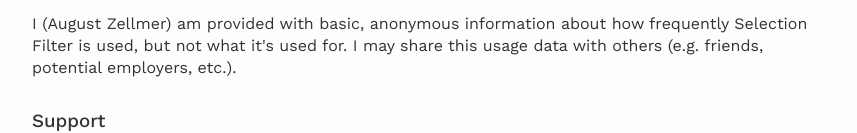
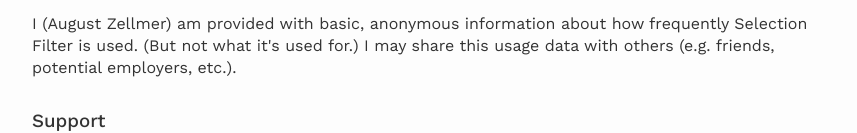
Before and after one commit to AugustZellmer/Selection-Filter-Site, a plain HTML site: page index.html in a window 1280 px wide. Shown: the part 1571-1704 px from the top of the page, without its empty margins (208-1065 px from the left). Drawn offline with nearby package versions, Linux system fonts and the light colour scheme.

Commit message:
normalize

```diff
--- a/index.html
+++ b/index.html
@@ -29,7 +29,7 @@
 			<h3 id="privacyPolicy" class="hashLink">Privacy Policy</h3>
 			<p>Selection Filter must be granted permission to read data on your spreadsheets. This data is only used to
 				help you setup filters on your spreadsheets; Selection Filter does not collect this data in any way.</p>
-			<p>I (August Zellmer) am provided with basic, anonymous information about how frequently Selection Filter is used, but not what it's used for. I may share this
+			<p>I (August Zellmer) am provided with basic, anonymous information about how frequently Selection Filter is used. (But not what it's used for.) I may share this
 				usage data with others (e.g. friends, potential employers, etc.).</p>
 			<h3 id="support" class="hashLink">Support</h3>
 			<p>If you have any questions, please email me at <a alt="support email" href="mailto:august.zellmer+selectionfilter@gmail.com">
```
